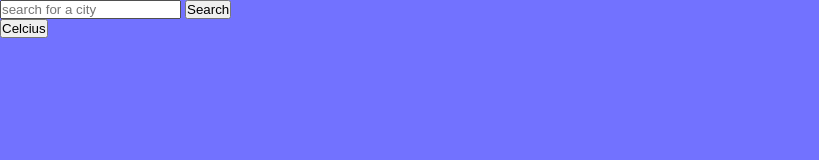
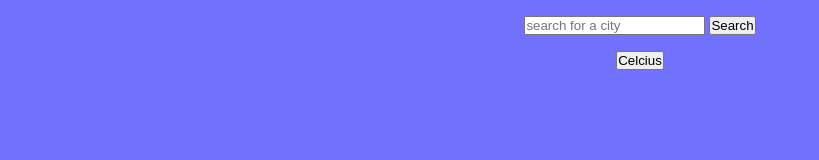
Before and after one commit to adrian92612/odin-weather-app, a website built with webpack: page src/template.html in a window 1280 px wide. Shown: the whole page, without its empty margins (0-819 px from the left). Built offline with nearby package versions, Linux system fonts and the light colour scheme; no server answers.

Commit message:
added some styling

```diff
--- a/src/index.js
+++ b/src/index.js
@@ -1,8 +1,8 @@
 import "./style.css";
-import ops from "./modules/ops";
+import * as ops from "./modules/ops";
 
 const defaultLocation = "Manila";
 
-ops().registerEvents();
+ops.registerEvents();
 document.querySelector("#search").value = defaultLocation;
 document.querySelector("#btn-form").click();
--- a/src/modules/dom.js
+++ b/src/modules/dom.js
@@ -1,9 +1,8 @@
-import ops from "./ops";
+import * as ops from "./ops";
 
 let weather;
 let isCelsius = true;
 
-export default function dom() {
 const updateWeatherData = (data) => {
   weather = data;
   updateCurrent();
@@ -42,7 +41,7 @@ export default function dom() {
   fcDivs.forEach((div, i) => {
     const fcDivChild = [...div.children];
     // Name of Day
-      fcDivChild[0].innerText = ops().getNameOfDay(fcData[i].date);
+    fcDivChild[0].innerText = ops.getNameOfDay(fcData[i].date);
     // Average Temperature
     fcDivChild[1].innerText = isCelsius
       ? `${fcData[i].day.avgtemp_c}°C`
@@ -52,5 +51,4 @@ export default function dom() {
   });
 };
 
-  return { updateWeatherData, changeTempUnit };
-}
+export { updateWeatherData, changeTempUnit };
--- a/src/modules/ops.js
+++ b/src/modules/ops.js
@@ -1,6 +1,5 @@
-import dom from "./dom";
+import * as dom from "./dom";
 
-export default function ops() {
 const apiKey = "02f4480fe9244812998133825240401";
 const getWeather = async (location) => {
   try {
@@ -9,7 +8,7 @@ export default function ops() {
     );
     if (response.status != 200) throw new Error("null");
     const data = await response.json();
-      dom().updateWeatherData(data);
+    dom.updateWeatherData(data);
   } catch (err) {
     alert(err);
   }
@@ -39,8 +38,6 @@ export default function ops() {
   });
 
   const tempScaleBtn = document.querySelector("#temp-scale");
-    tempScaleBtn.addEventListener("click", dom().changeTempUnit);
+  tempScaleBtn.addEventListener("click", dom.changeTempUnit);
 };
-
-  return { getWeather, getNameOfDay, registerEvents };
-}
+export { getNameOfDay, registerEvents };
--- a/src/style.css
+++ b/src/style.css
@@ -11,3 +11,20 @@
 body {
   background-color: var(--blue);
 }
+
+.container {
+  display: flex;
+  flex-direction: column;
+  align-items: center;
+  min-height: 100dvh;
+  max-width: 700px;
+  margin: 0 auto;
+  padding: 1rem;
+  gap: 1rem;
+}
+
+.forecast {
+  margin-top: auto;
+  display: flex;
+  gap: 1rem;
+}
```
Also changed, not shown: dist/bundle.js. Lines whose indentation alone changed are shown as unchanged.
